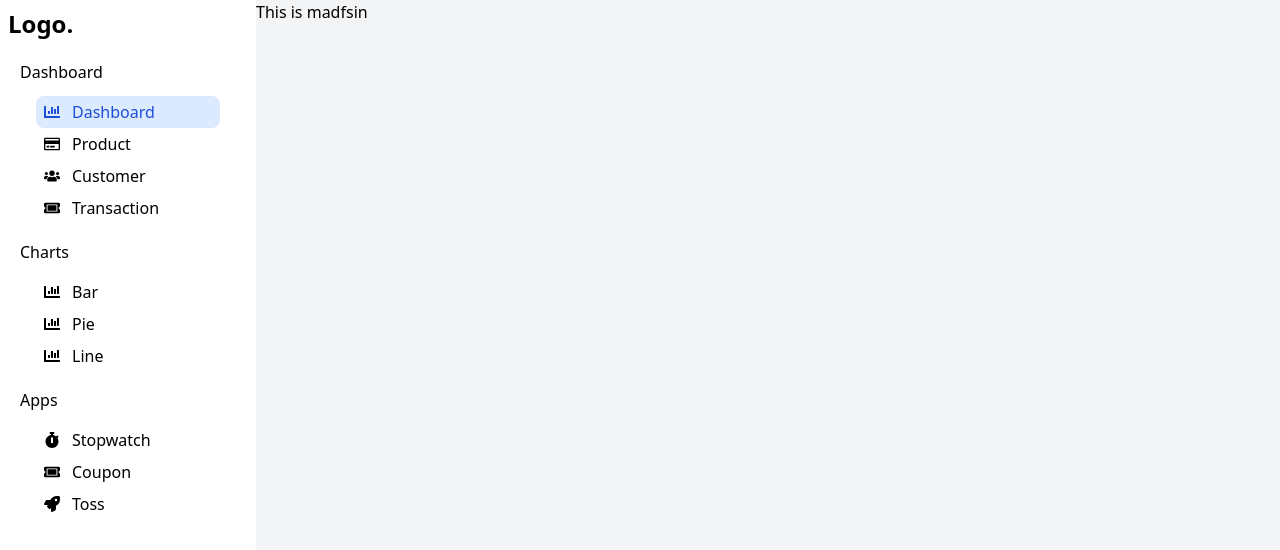
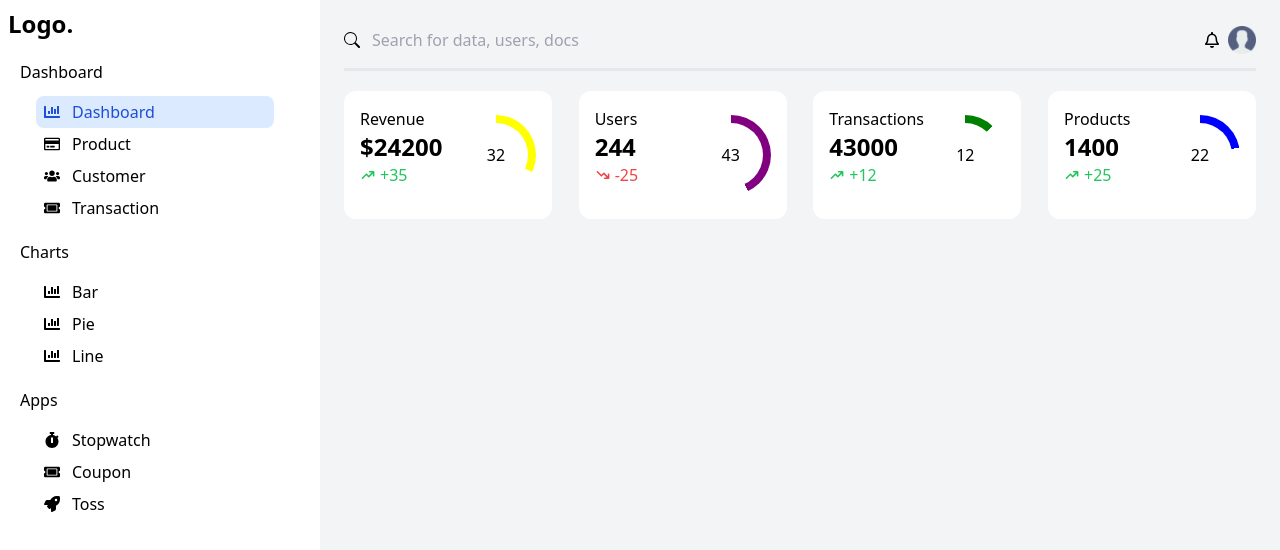
Before and after one commit to TilakRathoure/Admin-dashboard, a React (Vite) app: page /admin/dashboard in a window 1280 px wide. Shown: the top 550 px of the page. Built offline with nearby package versions, Linux system fonts and the light colour scheme.

Commit message:
add search and dashboard elements

```diff
--- a/src/pages/Dashboard.tsx
+++ b/src/pages/Dashboard.tsx
@@ -1,21 +1,65 @@
-import AdminSidebar from "../components/AdminSidebar"
+import AdminSidebar from "../components/AdminSidebar";
+import { BsSearch} from "react-icons/bs";
+import { FaRegBell } from "react-icons/fa";
+import Image1 from "../assets/user.png";
+import { HiTrendingDown,HiTrendingUp } from "react-icons/hi";
 
 const Dashboard = () => {
+
+  interface dash{
+
+    heading:string,
+    price:number,
+    change:number,
+    graph:number
+    color:string;
+
+  }
+
+  const DashElements: dash[]=[{heading:"Revenue",price:24200,change:35,graph:32,color:"yellow"},{heading:"Users",price:244,change:-25,graph:43,color:"purple"},{heading:"Transactions",price:43000,change:12,graph:12,color:"green"},{heading:"Products",price:1400,change:25,graph:22,color:"blue"}];
 
 
 
   return (
     <div className="flex">
 
-      <div className="w-[25%] h-[100vh]">
+      <div className="w-1/4 h-[100vh]">
 
       <AdminSidebar/>
 
       </div>
 
-      <main className="w-full bg-gray-100">
+      <main className="w-3/4 bg-gray-100 overflow-y-auto p-6 gap-5 flex flex-col">
+      <header className="flex items-center gap-2 border-b-[3px] pb-3"><BsSearch/><input type="text" placeholder="Search for data, users, docs" className="flex-grow border-none bg-transparent p-1 outline-none focus:border-none" /><FaRegBell/><img className="w-7" src={Image1} alt="" /></header>
 
-        <span className="">This is madfsin</span>
+      <div className="flex gap-2 justify-between">
+        {DashElements.map((elements)=>(
+
+          <div className="flex bg-white w-[13rem] h-[8rem] rounded-xl p-4 justify-between">
+
+            <div className="flex flex-col ">
+            <h1>{elements.heading}</h1>
+            <h1 className="text-2xl font-bold">{elements.heading==="Revenue"? '$' :''}{elements.price}</h1>
+            {elements.change>0 ? <p className="flex items-center gap-1"><HiTrendingUp className="text-green-500"/><span className="text-green-500">+{elements.change}</span></p>:<p className="flex items-center gap-1"><HiTrendingDown className="text-red-500"/><span className="text-red-500">{elements.change}</span></p>}
+
+            </div>
+
+
+
+            <div className="flex items-center justify-center">
+            <div className="flex-shrink-0 flex justify-center items-center h-[5rem] w-[5rem] rounded-full" style={{background: `conic-gradient(${elements.color} 0deg ${Math.abs(elements.graph) / 100 * 360}deg, transparent 0deg)`}}>
+              <div className="flex-shrink-0 flex items-center justify-center bg-white h-[4rem] w-[4rem] rounded-full text-center"><span>{elements.graph}</span></div>
+              </div>
+              </div>
+
+
+              </div>
+
+        ))}
+      </div>
+
+
+
       </main>
 
 
```
Also changed, not shown: src/assets/user.png (added).
